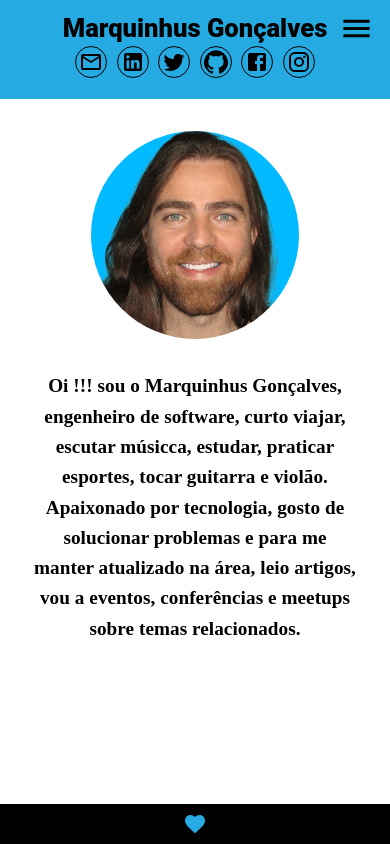
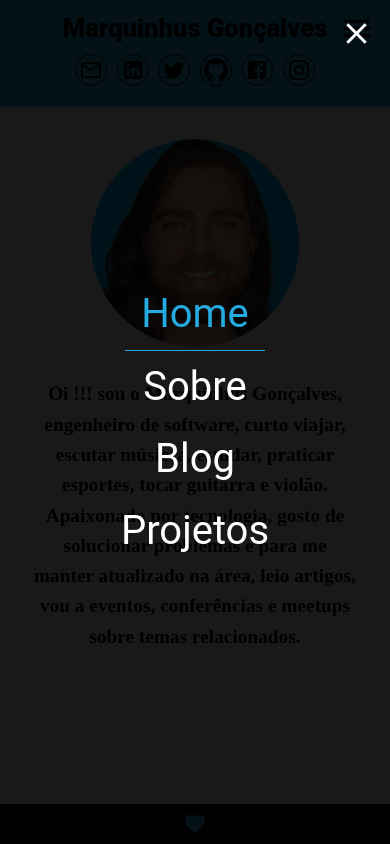
Before and after one commit to marquinhusgoncalves/marquinhusgoncalves.com, a Gatsby site in the folder marquinhus/: page / in a window 390 px wide. Both pictures are taken after a click on the element 356 px from the left and 30 px from the top of the page. Built offline with nearby package versions, Linux system fonts and the light colour scheme; Gatsby itself is replaced by a stand-in of ours; some packages are replaced by stand-ins of ours.

Commit message:
chore: add responsive menu

```diff
--- a/marquinhus/src/components/MenuBar/index.js
+++ b/marquinhus/src/components/MenuBar/index.js
@@ -1,4 +1,4 @@
-import React from "react"
+import React, { useState } from "react"
 
 import MenuIcon from "@material-ui/icons/Menu"
 import CloseIcon from "@material-ui/icons/Close"
@@ -24,9 +24,20 @@ const menuLinks = [
   },
 ]
 
-const MenuBar = () => (
+const MenuBar = () => {
+  const [isMenuOpen, setIsMenuOpen] = useState(false)
+
+  const openMenu = () => {
+    console.log(isMenuOpen)
+    setIsMenuOpen(!isMenuOpen)
+  }
+
+  return (
     <>
-    <S.MenuWrapped>
+      <S.MenuWrapped
+        isMenuOpen={isMenuOpen}
+        className={isMenuOpen ? "open-menu" : ""}
+      >
         {menuLinks.map(menuLink => {
           const { url, label } = menuLink
           return (
@@ -35,14 +46,15 @@ const MenuBar = () => (
             </S.MenuLinks>
           )
         })}
-      <S.CloseIconWrapped>
+        <S.CloseIconWrapped onClick={openMenu}>
           <CloseIcon fontSize="large" />
         </S.CloseIconWrapped>
       </S.MenuWrapped>
-    <S.MenuIconWrapped>
+      <S.MenuIconWrapped onClick={openMenu}>
         <MenuIcon fontSize="large" />
       </S.MenuIconWrapped>
     </>
   )
+}
 
 export default MenuBar
--- a/marquinhus/src/components/MenuBar/styled.js
+++ b/marquinhus/src/components/MenuBar/styled.js
@@ -6,8 +6,10 @@ export const MenuWrapped = styled.nav`
   display: block;
 
   ${media.lessThan("medium")`
-    display: none;
-    /* display: flex;
+    display: ${props => (props.isMenuOpen ? "flex" : "none")};
+
+    &.open-menu {
+      display: flex;
       flex-direction: column;
       justify-content: center;
       align-items: center;
@@ -18,7 +20,8 @@ export const MenuWrapped = styled.nav`
       background-color: rgba(0,0,0,0.9);
       position: absolute;
       top: 0;
-    left: 0; */
+      left: 0;
+    }
   `}
 `
 export const MenuIconWrapped = styled.div`
--- a/marquinhus/src/components/SiteTitle/styled.js
+++ b/marquinhus/src/components/SiteTitle/styled.js
@@ -8,6 +8,7 @@ export const SiteTitleWrapped = styled.h1`
 
   ${media.lessThan("medium")`
   font-size: 1.6rem;
+  margin-bottom: 0.5rem;
   `}
 `
 
```
Lines whose indentation alone changed are shown as unchanged.
